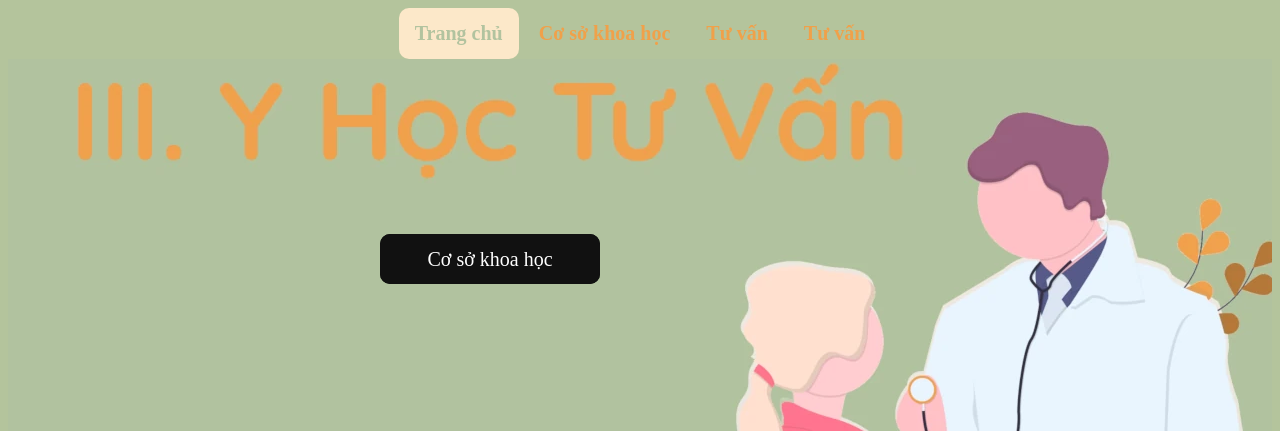
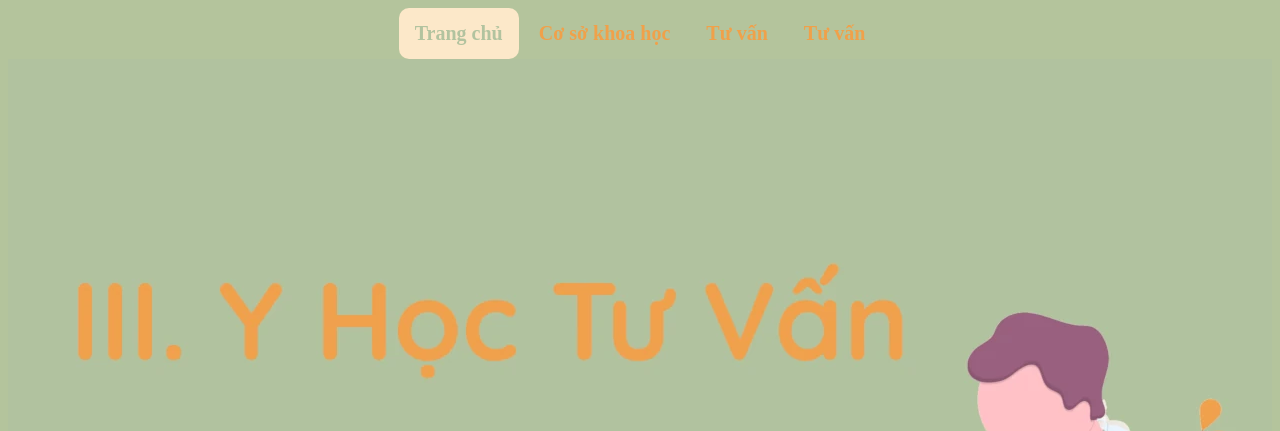
Before and after one commit to Tung912k7/biosinh, a plain HTML site: page index.html in a window 1280 px wide. Shown: the top 431 px of the page. Drawn offline with Linux system fonts and the light colour scheme.

Commit message:
Update style.css

```diff
--- a/style.css
+++ b/style.css
@@ -49,7 +49,8 @@ body, html {
   .hero-image {
   background-image: url("images/1banner.webp");
 
-  height: 50%;
+  height: 100%;
+  width: 100%;
 
   background-position: center;
   background-repeat: no-repeat;
```
